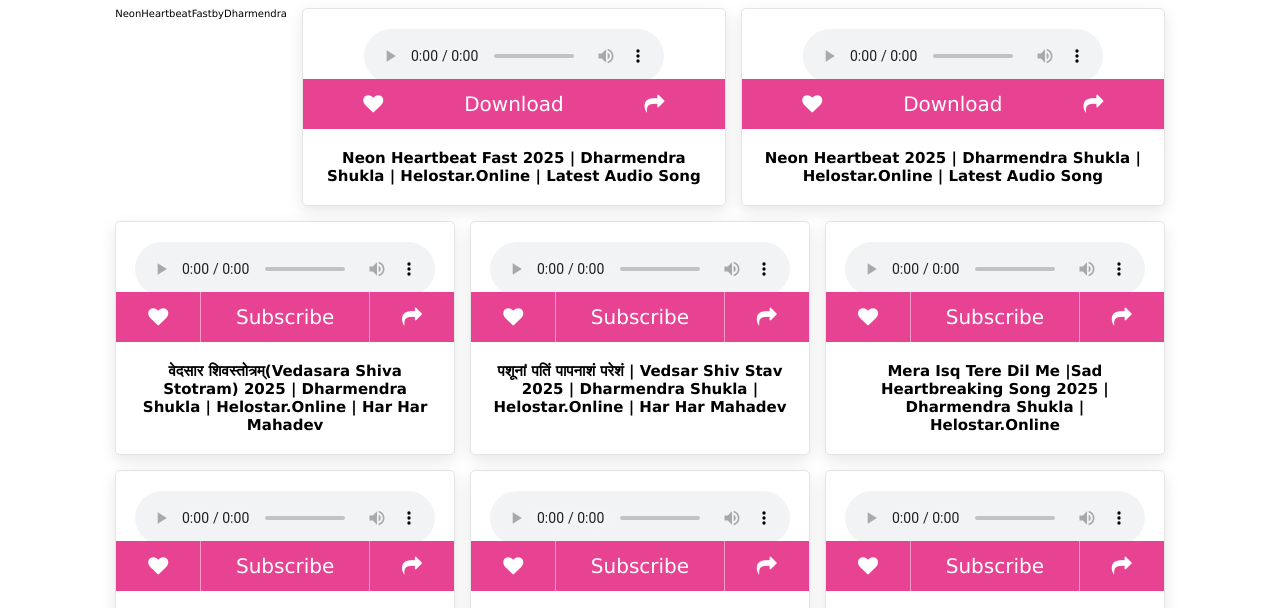
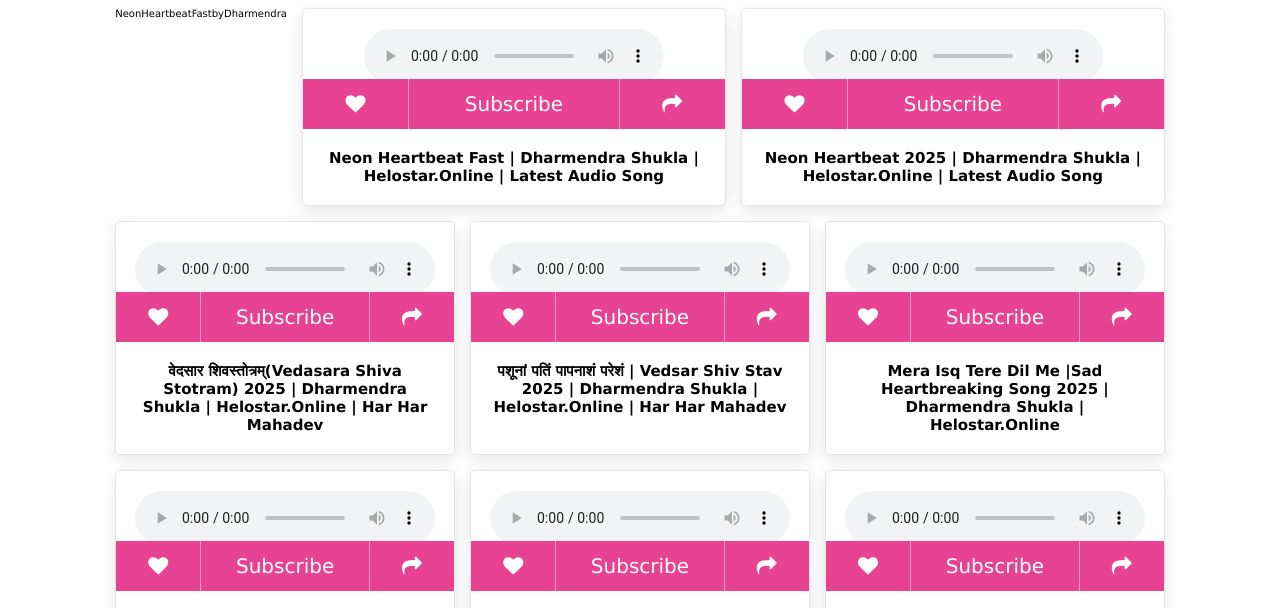
Before and after one commit to Dharmendra967032/helostar.online, a plain HTML site: page index2.html in a window 1280 px wide. Shown: the part 162-770 px from the top of the page. Drawn offline with Linux system fonts and the light colour scheme.

Commit message:
Index2.html

```diff
--- a/index2.html
+++ b/index2.html
@@ -80,7 +80,7 @@
             <div class="image">
 
                   <audio widith = "355" controls>
-  <source src="NeonHeartbeatfastbyDharmendra.mp3" type="audio/mp3">
+  <source src="NeonHeartbeatFastbyDharmendra.mp3" type="audio/mp3">
 </audio>
                <div>a/a</div>
                 <div>a/a</div>
@@ -88,14 +88,12 @@
                 <div>a/a</div>
                 <div class="icons">
                     <a href="https://youtu.be/HpJpfAL1U30?si=sR8fzVQDQs_6RTUM" class="fa fa-heart"></a>
-                      <a href="NeonHeartbeatfastbyDharmendra.mp3" download="NeonHeartbeatfastbyDharmendra.mp3" class="audio-download-button">
-        Download "Neon Heartbeat Fast" (MP3)
-    </a>
+                      <a href="https://youtube.com/@helostar.online?si=p7lOwOVv_KjxWhlz" class="cart-btn">Subscribe</a>
                 <a href="https://youtu.be/HpJpfAL1U30?si=sR8fzVQDQs_6RTUM" class="fa fa-share"></a>
                 </div>
             </div>
             <div class="content">
-                <h2>Neon Heartbeat Fast 2025 | Dharmendra Shukla | Helostar.online | Latest Audio Song </h2>
+                <h2>Neon Heartbeat Fast | Dharmendra Shukla | Helostar.online | Latest Audio Song </h2>
             </div>
         </div>
 
@@ -111,9 +109,7 @@
                 <div>a/a</div>
                 <div class="icons">
                     <a href="https://youtu.be/HpJpfAL1U30?si=sR8fzVQDQs_6RTUM" class="fa fa-heart"></a>
-                      <a href="NeonHeartbeat.mp3" download="NeonHeartbeatbyDharmendra.mp3" class="audio-download-button">
-        Download "Neon Heartbeat" (MP3)
-    </a>
+                      <a href="https://youtube.com/@helostar.online?si=p7lOwOVv_KjxWhlz" class="cart-btn">Subscribe</a>
                 <a href="https://youtu.be/HpJpfAL1U30?si=sR8fzVQDQs_6RTUM" class="fa fa-share"></a>
                 </div>
             </div>
```
